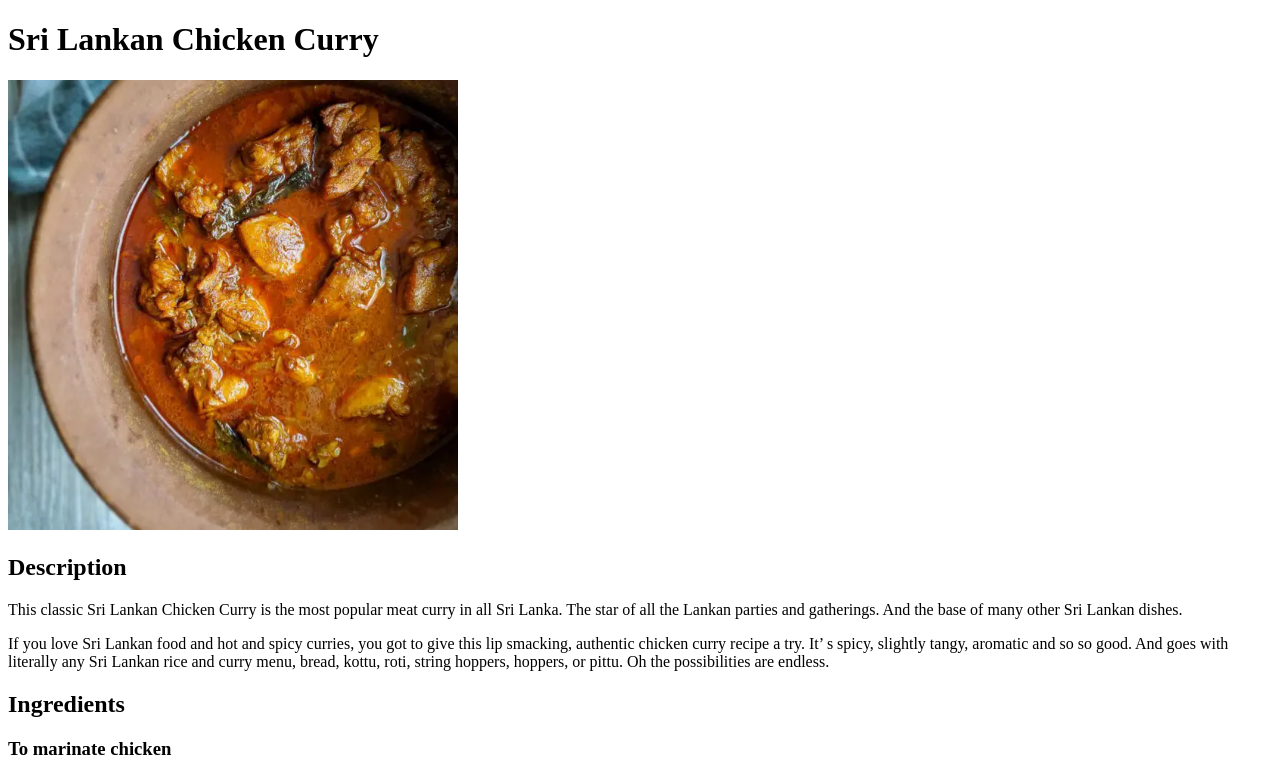
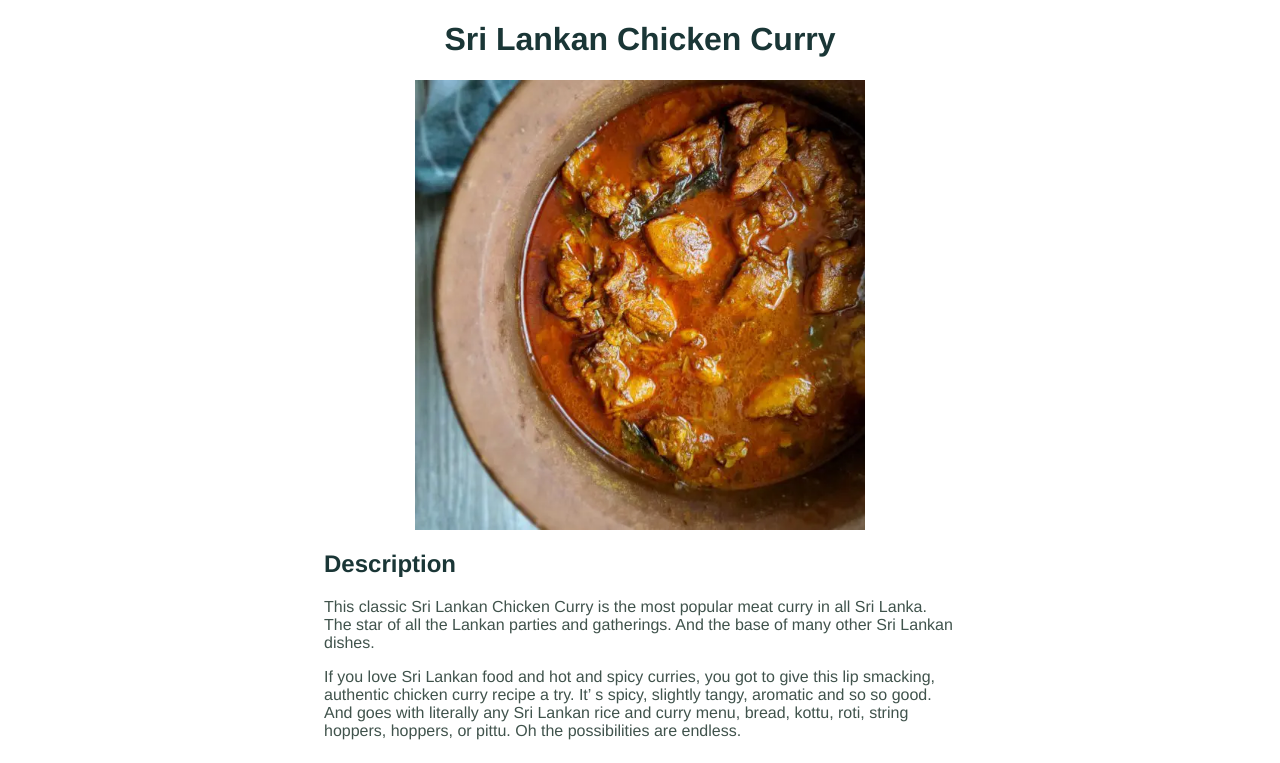
Before and after one commit to peshala-prabhapoorna/odin-recipes, a plain HTML site: page recipes/chicken-curry.html in a window 1280 px wide. Shown: the top 763 px of the page. Drawn offline with Linux system fonts and the light colour scheme.

Commit message:
feat: add basic css
- center the content
- use divs to separate sections

```diff
--- a/recipes/chicken-curry.html
+++ b/recipes/chicken-curry.html
@@ -3,10 +3,14 @@
     <head>
         <meta charset="UTF-8">
         <meta name="viewport" content="width=device-width, initial-scale=1.0">
+        <link rel="stylesheet" href="../style.css">
         <title>Chicken Curry</title>
     </head>
     <body>
-        <h1>Sri Lankan Chicken Curry</h1>
+        <div class="container">
+        <div class="header center">
+            <h1>Sri Lankan Chicken Curry</h1>
+        </div>
         <img
             src="../images/chicken-curry.jpg.webp"
             alt="image of Sri Lankan chicken curry"
@@ -107,5 +111,6 @@
                 15mins.
             </li>
         </ol>
+        </div>
     </body>
 </html>
--- /dev/null
+++ b/style.css
@@ -0,0 +1,29 @@
+body {
+    font-family: Helvetica, sans-serif;
+}
+
+.header {
+    font-weight: bold;
+}
+
+h1,
+h2,
+h3 {
+    color: #1A3636;
+}
+
+.container {
+    color: #40534C;
+    margin: auto;
+    width: 50%;
+}
+
+.center {
+    text-align: center;
+}
+
+img {
+    display: block;
+    margin-left: auto;
+    margin-right: auto;
+}
```
Also changed, not shown: index.html (+5 -0 lines), recipes/eggplant-moju.html (+6 -1 lines), recipes/jackfruit-curry.html (+6 -1 lines).
